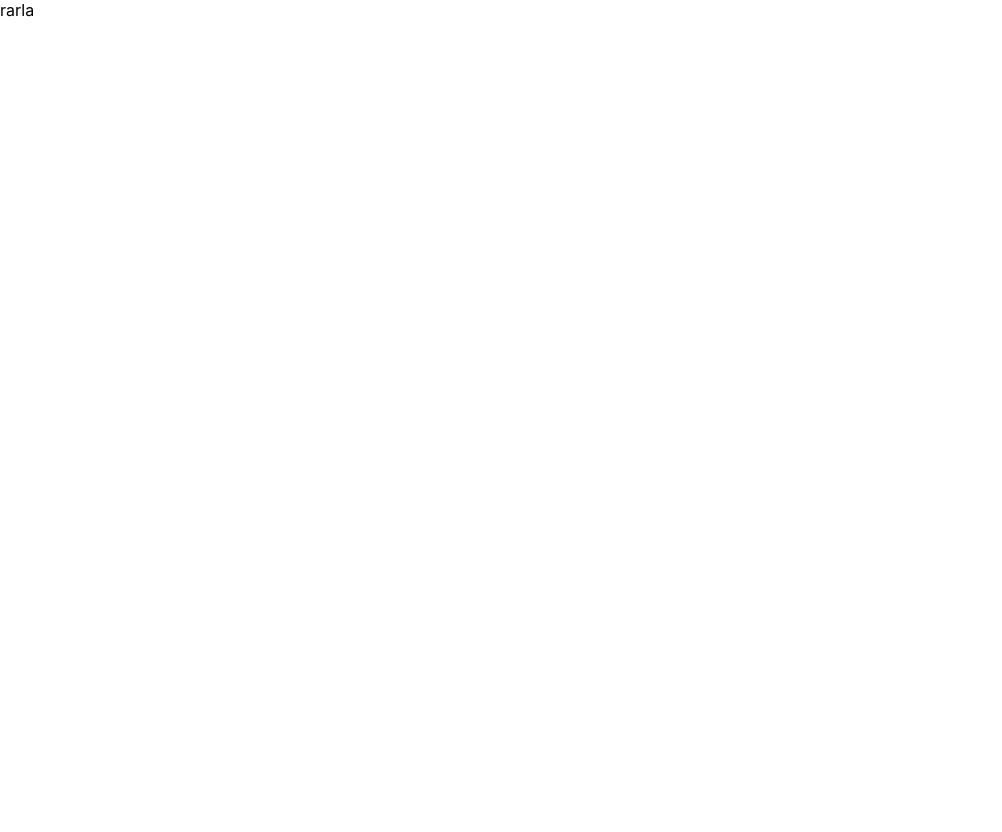
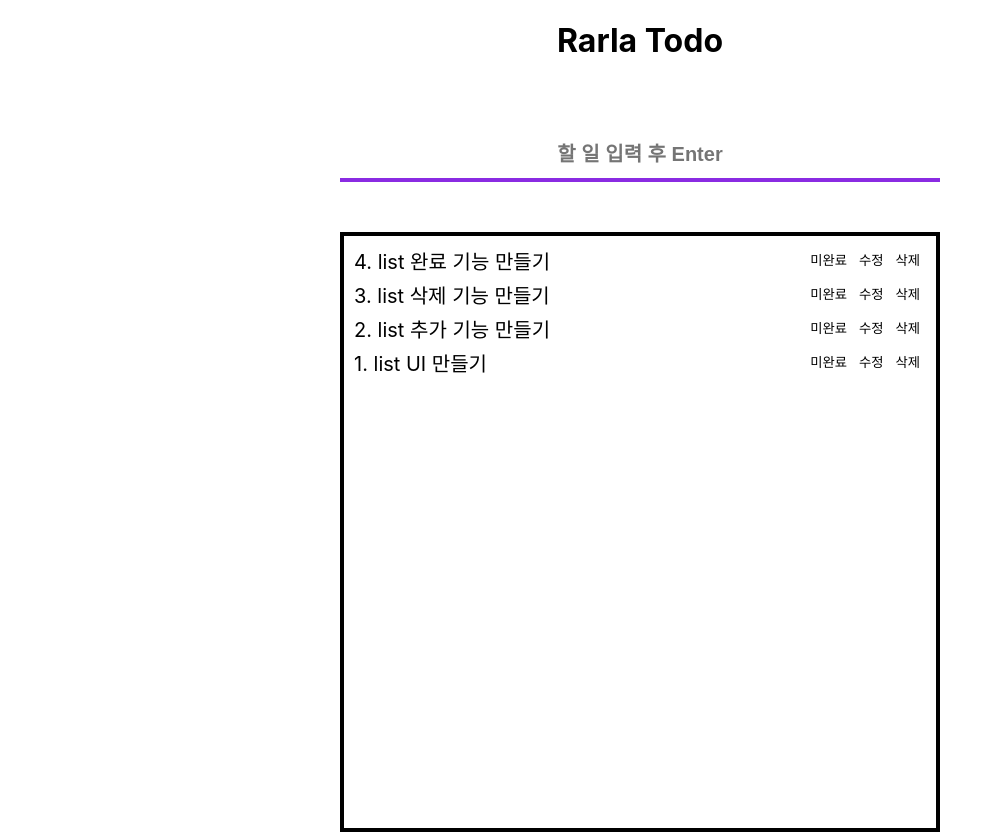
Before and after one commit to rarlala/toyProject-todo_list, a React (Create React App) app in the folder frontend/main/: page /rarla in a window 1280 px wide. Shown: the whole page, without its empty margins (0-1002 px from the left). Before the commit the page ends 800 px from the top, so only its background shows below. Built offline with nearby package versions, Linux system fonts and the light colour scheme.

Commit message:
Make Todo lsit (CRUD)

```diff
--- a/frontend/main/src/RarlaTodo/index.js
+++ b/frontend/main/src/RarlaTodo/index.js
@@ -1,8 +1,72 @@
-import React from "react";
+import React, {useState} from "react";
 import "./index.scss";
 
 export default function RarlaTodo(){
+
+  const [inputData, setInputData] = useState("");
+  const [todoList, setTodoList] = useState([
+    {index: 1, todoTitle: "list UI 만들기", complete: false},
+    {index: 2, todoTitle: "list 추가 기능 만들기", complete: false},
+    {index: 3, todoTitle: "list 삭제 기능 만들기", complete: false},
+    {index: 4, todoTitle: "list 완료 기능 만들기", complete: false}
+  ]);
+
+  const onChangeInput = (data) => {
+    setInputData(data);
+  }
+
+  const onClickComplete = (index) => {
+    const newTodoList = todoList.map((todo) => todo.index === index ? {...todo, complete: !todo.complete} : todo);
+    setTodoList(newTodoList);
+  }
+
+  const onClickRemove = (index) => {
+    setTodoList(todoList.filter((list) => list.index !== index));
+  }
+
+  const onClickEdit = (index, title) => {
+    const editData = window.prompt("수정하세요", title);
+    if (editData && editData !== title) {
+      const newTodoList = todoList.map((todo) => todo.index === index ? {...todo, todoTitle: editData} : todo);
+      setTodoList(newTodoList);
+    }
+  }
+
   return (
-    <div>rarla</div>
+    <div className="rarla-todo">
+      <h1>Rarla Todo</h1>
+
+      <input
+        type="text"
+        className="todo-input"
+        value={inputData}
+        placeholder="할 일 입력 후 Enter"
+        onChange={(e) => onChangeInput(e.target.value)}
+        onKeyUp={(e) => {
+          e.key === "Enter" &&
+            setTodoList(
+              [{ index: todoList.length + 1, todoTitle: inputData, complete: false}, ...todoList],
+              setInputData('')
+            )
+        }}
+      />
+
+      <div className="todo-box">
+        <ul>
+          {todoList.reverse().map(( todo, i ) => {
+            return (
+              <li key={i}>
+                <span className={todo.complete && "completeTitle"}>{todo.index}. {todo.todoTitle}</span>
+                <div>
+                  <button onClick={() => onClickComplete(todo.index)}>{todo.complete ? "완료" : "미완료"}</button>
+                  <button onClick={()=> onClickEdit(todo.index, todo.todoTitle)}>수정</button>
+                  <button onClick={() => onClickRemove(todo.index)}>삭제</button>
+                </div>
+              </li>
+            )
+          }) }
+        </ul>
+      </div>
+    </div>
   )
 }
--- a/frontend/main/src/RarlaTodo/index.scss
+++ b/frontend/main/src/RarlaTodo/index.scss
@@ -0,0 +1,50 @@
+.rarla-todo {
+  display: flex;
+  justify-content: center;
+  align-items: center;
+  flex-direction: column;
+
+  .todo-input {
+    box-sizing: border-box;
+    width: 600px;
+    height: 50px;
+    margin: 50px;
+    padding: 0 10px;
+    font-size: 20px;
+    text-align: center;
+    font-weight: bold;
+    color: blueviolet;
+    border: none;
+    border-bottom: 4px solid blueviolet;
+    outline: none;
+  }
+
+  .todo-box {
+    box-sizing: border-box;
+    width: 600px;
+    height: 600px;
+    padding: 10px;
+    border: 4px solid black;
+    font-size: 20px;
+  }
+
+  ul, li {
+    margin: 0;
+    padding: 0;
+  }
+
+  button {
+    background-color: white;
+    border: none;
+  }
+
+  li {
+    display: flex;
+    justify-content: space-between;
+    margin-bottom: 5px;
+  }
+
+  .completeTitle {
+    text-decoration: line-through;
+  }
+}
```
